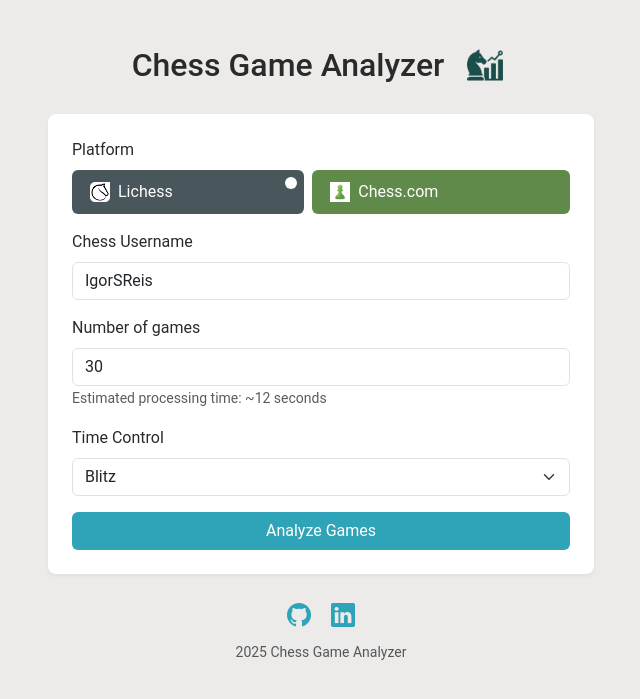
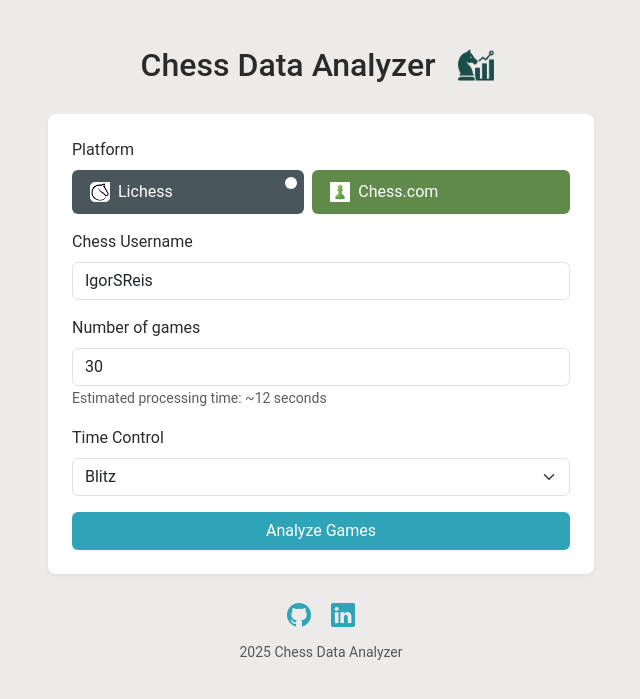
Before and after one commit to igor-reis95/Chess-Analyzer, a Flask app: page / in a window 1280 px wide. Shown: the top 699 px of the page, without its empty margins (319-959 px from the left). Run offline with Flask 3, Linux system fonts and the light colour scheme; some libraries are stand-ins or nearby versions.

Commit message:
More changes to project name

```diff
--- a/src/web/templates/error.html
+++ b/src/web/templates/error.html
@@ -4,7 +4,7 @@
   <!-- Same head as your form.html -->
   <meta charset="UTF-8">
   <meta name="viewport" content="width=device-width, initial-scale=1.0">
-  <title>Error - Chess Game Analyzer</title>
+  <title>Error - Chess Data Analyzer</title>
   <link href="https://cdn.jsdelivr.net/npm/bootstrap@5.3.0/dist/css/bootstrap.min.css" rel="stylesheet">
   <link rel="stylesheet" href="https://cdn.jsdelivr.net/npm/bootstrap-icons@1.11.1/font/bootstrap-icons.css">
   <link rel="icon" type="image/png" href="{{ url_for('static', filename='chess-data-analyzer-icon.png') }}">
@@ -29,7 +29,7 @@
     <div class="row justify-content-center">
       <div class="col-md-6">
         <div class="d-flex align-items-center justify-content-center mb-4 gap-3">
-          <h2 class="m-0">Chess Game Analyzer</h2>
+          <h2 class="m-0">Chess Data Analyzer</h2>
           <img src="{{ url_for('static', filename='chess-data-analyzer-icon.png') }}" alt="Logo" style="height: 50px;">
         </div>
 
@@ -66,7 +66,7 @@
             </a>
         </div>
         <p class="mt-2 mb-0 text-muted small text-center w-100">  <!-- Added text-center and w-100 -->
-            2025 Chess Game Analyzer
+            2025 Chess Data Analyzer
         </p>
         </div>
     </div>
--- a/src/web/templates/form.html
+++ b/src/web/templates/form.html
@@ -3,7 +3,7 @@
 <head>
   <meta charset="UTF-8">
   <meta name="viewport" content="width=device-width, initial-scale=1.0">
-  <title>Chess Game Analyzer</title>
+  <title>Chess Data Analyzer</title>
   <link href="https://cdn.jsdelivr.net/npm/bootstrap@5.3.0/dist/css/bootstrap.min.css" rel="stylesheet">
   <link rel="stylesheet" href="{{ url_for('static', filename='style.css') }}">
   <link rel="stylesheet" href="https://cdn.jsdelivr.net/npm/bootstrap-icons@1.11.1/font/bootstrap-icons.css">
@@ -14,7 +14,7 @@
     <div class="row justify-content-center">
       <div class="col-md-6">
         <div class="d-flex align-items-center justify-content-center mb-4 gap-3" >
-          <h2 class="m-0">Chess Game Analyzer</h2>
+          <h2 class="m-0">Chess Data Analyzer</h2>
           <img src="{{ url_for('static', filename='chess-data-analyzer-icon.png') }}" alt="Logo" style="height: 50px;">
         </div>
         <form method="POST" action="/" class="lichess-form p-4">
@@ -109,7 +109,7 @@
           <i class="bi bi-linkedin social-icon"></i>
         </a>
       </div>
-      <p class="mt-2 mb-0 text-muted small">2025 Chess Game Analyzer</p>
+      <p class="mt-2 mb-0 text-muted small">2025 Chess Data Analyzer</p>
     </div>
   </footer>
   <script src="{{ url_for('static', filename='js/form-validation.js') }}"></script>
--- a/src/web/templates/result.html
+++ b/src/web/templates/result.html
@@ -626,7 +626,7 @@
           <i class="bi bi-linkedin social-icon"></i>
         </a>
       </div>
-      <p class="mt-2 mb-0 text-muted small">2025 Chess Game Analyzer</p>
+      <p class="mt-2 mb-0 text-muted small">2025 Chess Data Analyzer</p>
     </div>
   </footer>
 
```
